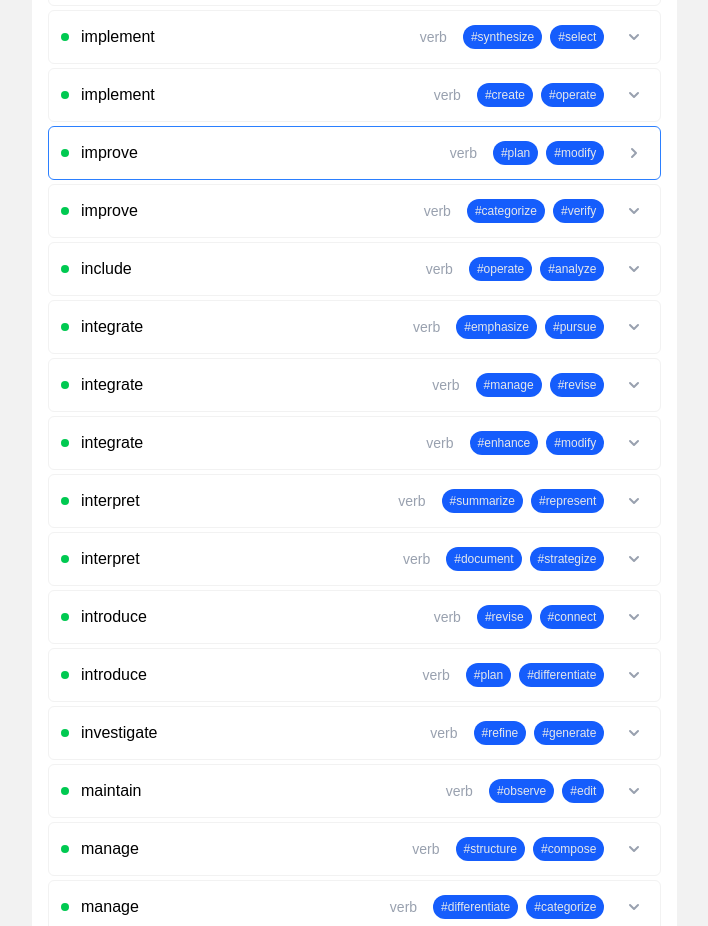
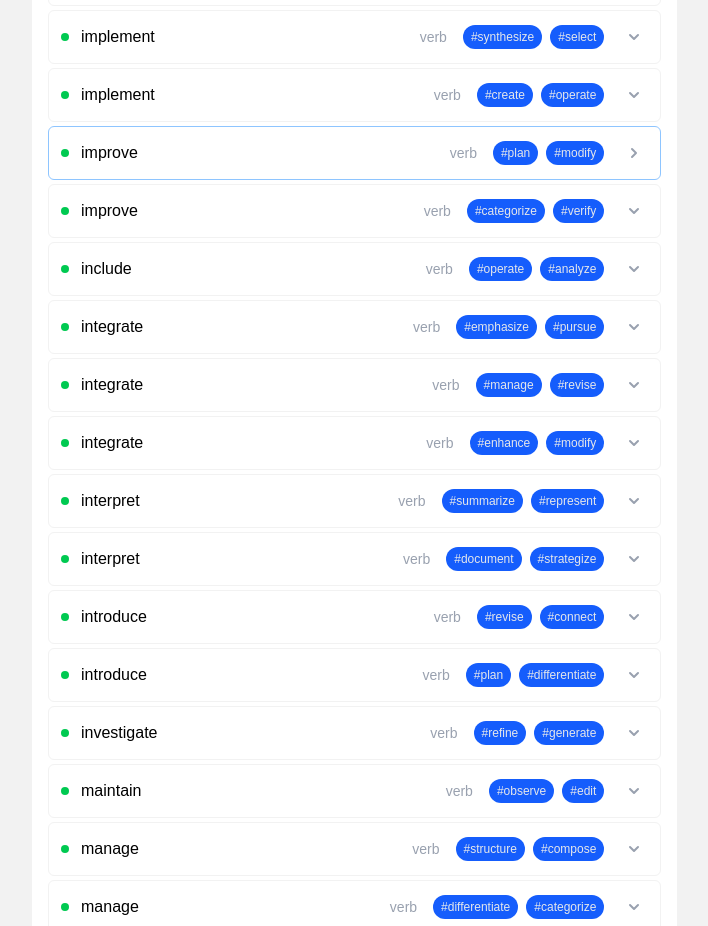
Before and after one commit to concordgrape/common-german-words, a Next.js app: page /browse in a window 1280 px wide. Shown: the part 5140-6066 px from the top of the page, without its empty margins (124-832 px from the left). Built offline with nearby package versions, Linux system fonts and the light colour scheme.

Commit message:
Update WordTable.tsx

```diff
--- a/app/components/WordTable.tsx
+++ b/app/components/WordTable.tsx
@@ -445,7 +445,7 @@ const toggleRow = (word: Word) => {
             ref={(el) => {
                 wordRefs.current[word.id] = el;
             }}
-            className={`group border-1 mb-1 rounded-md ${expandedRows.includes(word.id) ? 'border-blue-500' : 'border-[#F2F2F2]'}`}
+            className={`group border-1 mb-1 rounded-md ${expandedRows.includes(word.id) ? 'border-blue-300' : 'border-[#F2F2F2]'}`}
             >
             <div
               className={`flex items-center justify-between p-3 cursor-pointer transition-colors duration-200 ${expandedRows.includes(word.id) ? '' : 'hover:bg-gray-100'}`}
```
